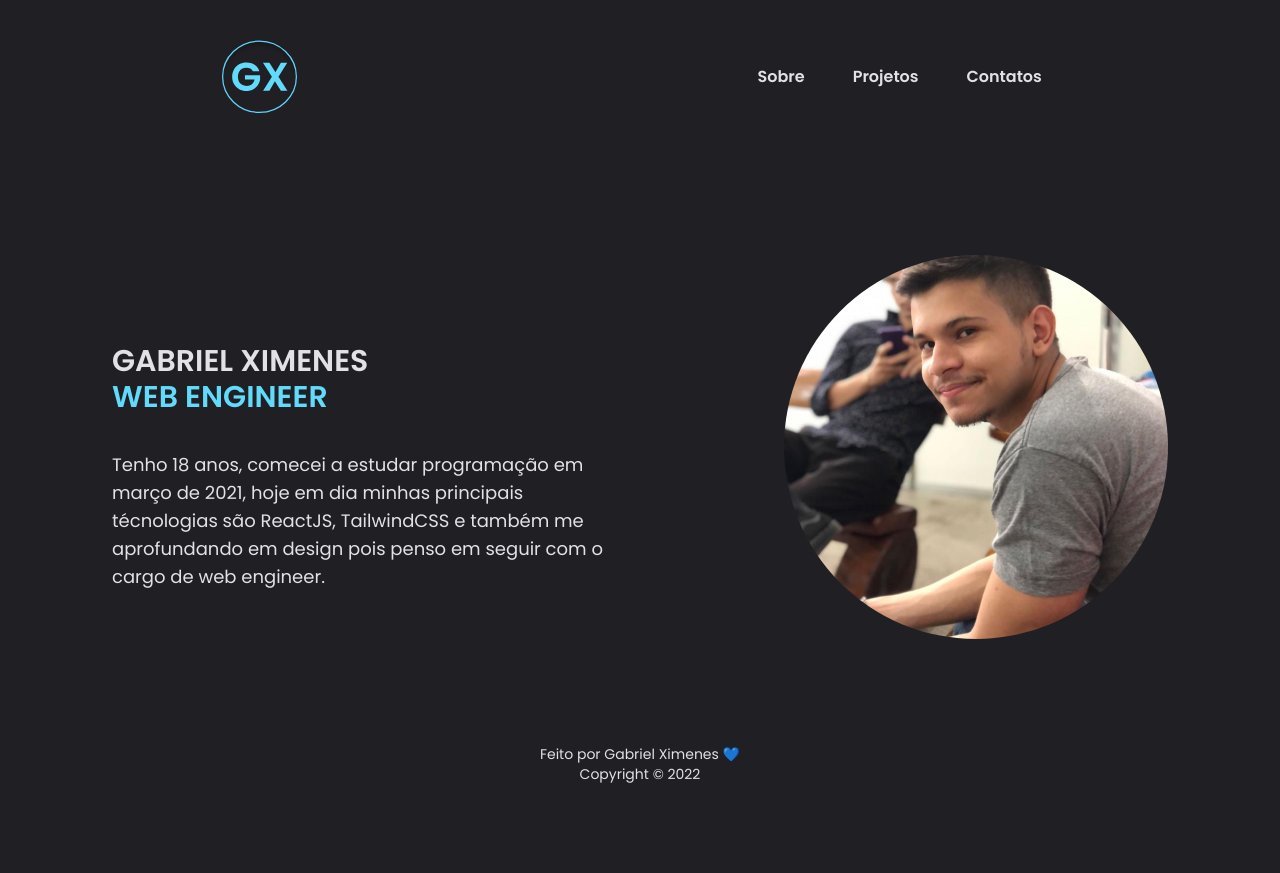
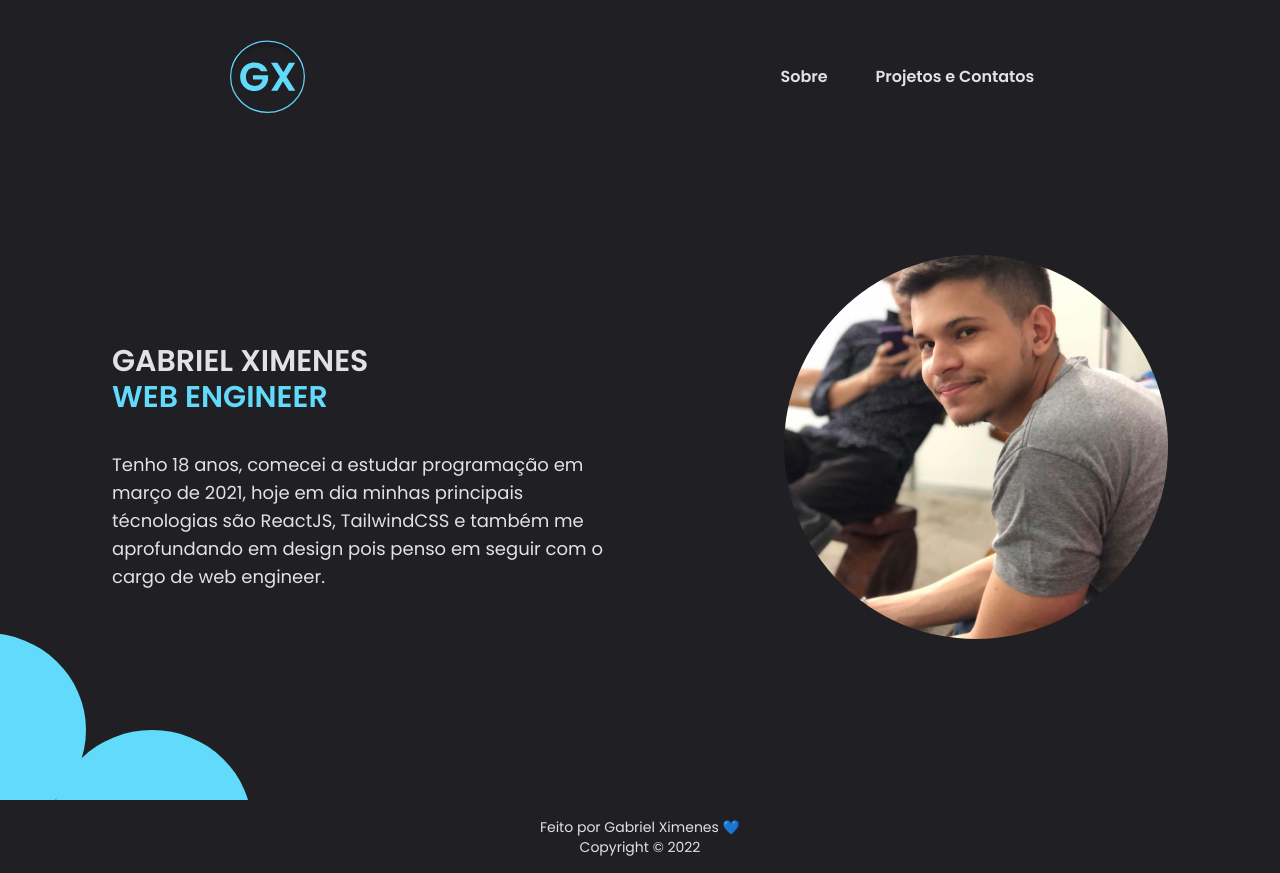
Before and after one commit to ximeen/new_portfolio, a React (Vite) app: page / in a window 1280 px wide. Before the commit the page ends 801 px from the top, so only its background shows below. Built offline with nearby package versions, Linux system fonts and the light colour scheme.

Commit message:
:package: create list projects!

```diff
--- a/src/App.tsx
+++ b/src/App.tsx
@@ -1,7 +1,6 @@
 import {BrowserRouter, Routes, Route} from 'react-router-dom'
 
 import { About } from "./components/About";
-import { Header } from "./components/Header";
 import { Projects } from './components/Projects';
 
 
@@ -11,7 +10,6 @@ export function App(){
       <Routes>
         <Route path='/' element={<About/>} />
         <Route path='/Projects' element={<Projects/>} />
-        <Route path='/Projects/Contacts' element={<Projects/>} />
       </Routes>
     </BrowserRouter>
   )
--- a/src/components/About.tsx
+++ b/src/components/About.tsx
@@ -1,12 +1,13 @@
 import { Footer } from './Footer'
 import { Header } from './Header'
 import Eu from '/ximeen_foto.jpg'
+import circle from '/circulos.svg'
 
 export function About(){
     return(
         <>
         <Header/>
-        <section className="h-[668px] lg:flex justify-center  items-center">
+        <section className="h-[668px] lg:flex justify-center items-center">
             <div className='lg:pr-40 items-center lg:items-start flex flex-col my-10'>
                 <h1 className="text-gray-100 font-semibold text-3xl px-10 lg:px-0">GABRIEL XIMENES <br/> <span className="text-cian-500">WEB ENGINEER</span></h1>
                 <p className='max-w-lg text-gray-100 mt-9 px-10 lg:px-0 text-lg'>Tenho 18 anos,  comecei a estudar programação em março de 2021,
@@ -19,6 +20,9 @@ export function About(){
                     <img className='absolute h-full w-full object-cover ' src={Eu} alt="Minha foto" />
                 </div>
             </div>
+            <div className='hidden xl:flex fixed -left-2 bottom-0 z-20'>
+                <img src={circle} alt="Circulos" />
+            </div>
         </section>
         <Footer/>
         </>
--- a/src/components/Footer.tsx
+++ b/src/components/Footer.tsx
@@ -1,6 +1,6 @@
 export function Footer(){
     return(
-        <footer className="fixed bottom-0 w-[100%] text-center bg-gray-900">
+        <footer className="2xl:fixed bottom-0 w-[100%] text-center bg-gray-900">
             <div className="flex flex-col py-4 text-gray-100 text-sm font-normal">
                 <span>Feito por Gabriel Ximenes 💙</span>
                 <span>Copyright © 2022</span>
--- a/src/components/Header.tsx
+++ b/src/components/Header.tsx
@@ -37,11 +37,11 @@ export function Header(){
 
             </nav>
 
-            <div className='md:hidden fixed right-6 z-10' onClick={handleClick}>
+            <div className='md:hidden fixed right-6 z-50' onClick={handleClick}>
                     {!showNav ?  <List size={32} className='text-gray-100' /> : <X size={32} className='text-gray-100' />}
 
             </div>
-            <ul className={!showNav ? 'hidden' : 'fixed w-[100%] px-8 py-10  bg-black-20/40 backdrop-blur-sm rounded-lg md:hidden'}>
+            <ul className={!showNav ? 'hidden' : 'fixed top-0 w-[100%] px-8 py-10 backdrop-blur-sm rounded-lg md:hidden z-40'}>
 
                 {ListItems.map((item)=>{
                     return(
--- a/src/components/Projects.tsx
+++ b/src/components/Projects.tsx
@@ -1,6 +1,7 @@
 import { Footer } from "./Footer";
 import { Header } from "./Header";
 import { ListProjects } from './Utils/Database'
+import circle from '/circulos.svg'
 
 
 export function Projects(){
@@ -8,8 +9,28 @@ export function Projects(){
     return(
         <>
             <Header/>
-            <section>
+            <section className="h-[334px] lg:flex justify-center items-center z-50">
+                <div className="flex px-8 gap-12 flex-col lg:flex-row items-center py-10 lg:py-0 " >
+                    {ListProjects.map((item)=>{
+                        return(
+                            <div key={item.name} className="cursor-pointer relative h-64 w-56 flex justify-center items-center text-center group ">
+                                <div className="h-full w-full">
+                                    <img className=" h-full w-full object-cover rounded-lg brightness-75 group-hover:brightness-[.3] group-hover:transition-all group-hover:duration-700" src={item.banner} alt="" />
+                                </div>
 
+                                <div className="absolute justify-center w-full h-full flex flex-col gap-4 items-center opacity-0 hover:opacity-100 transition-all duration-500 ">
+
+                                    <span className="text-gray-100 font-semibold text-lg">{item.name}</span>
+
+                                    <button className="p-2 bg-cian-500 rounded-md w-32"><span className="text-lg text-gray-900">Ver!</span></button>
+                                </div>
+                            </div>
+                        )
+                    })}
+                </div>
+                <div className='hidden lg:flex fixed -left-2 bottom-0 z-30'>
+                    <img src={circle} alt="Circulos" />
+                </div>
             </section>
             <Footer/>
         </>
--- a/src/components/Utils/Database.ts
+++ b/src/components/Utils/Database.ts
@@ -12,11 +12,11 @@ export const ListProjects = [
     {
         name: 'Netflix Clone',
         description: 'Esse projeto tem um tempo, foi uma das minhas primeiras aplicações em react, fiz em uma aula do bonieky lacerda, nela utilizei react, javascript padrão, scss e consumimos a API do the movie database, que foi incrivel.',
-        banner: '/public/web_portfolio_neflix_clone.png'
+        banner: '/public/web_portfolio_netflix_clone.png'
 
     },
     {
-        name: 'Landing page natalina',
+        name: 'Natalino',
         description: 'Neste projeto apenas decidi fazer uma aplicação para treinar minhas habilidades, apenas uma landing page, porém bem moderna e com a opção de mudar o tema da aplicação o que foi muito incrivel de fazer nele utilizei apenas o javascript vanilla, usando a ideia de components e inserindo o HTML pelo javascript.',
         banner: '/public/web_portfolio_natalino.png'
 
@@ -29,12 +29,7 @@ export const ListItems = [
         route: '/'
     },
     {
-        name:'Projetos',
+        name:'Projetos e Contatos',
         route: '/Projects'
     },
-    {
-        name: 'Contatos',
-        route: '/Projects/Contacts'
-    }
-
 ]
--- a/src/styles/global.css
+++ b/src/styles/global.css
@@ -6,3 +6,7 @@
 body {
     @apply bg-gray-900
 }
+
+*{
+    @apply box-border m-0 p-0
+}
```
